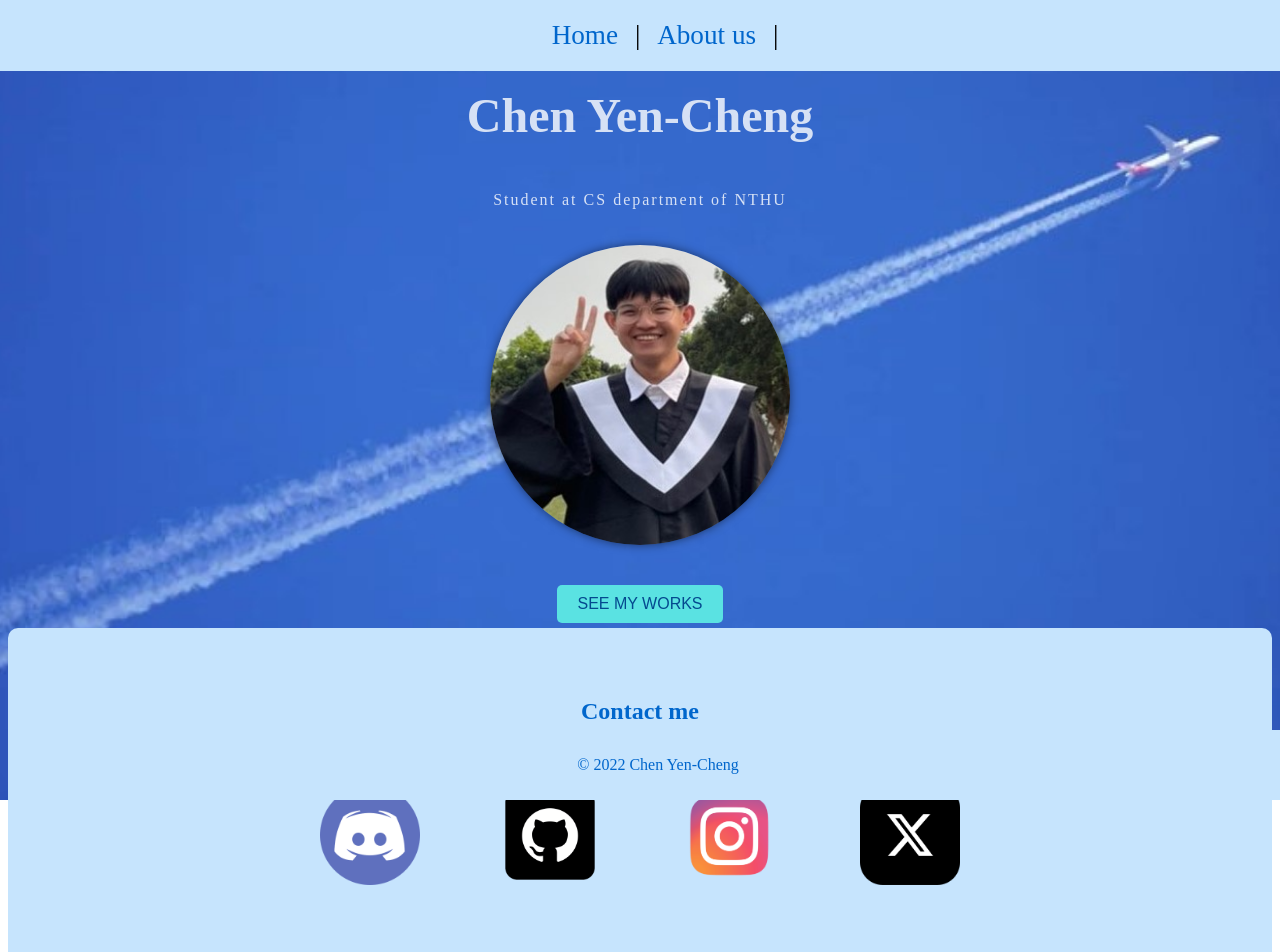
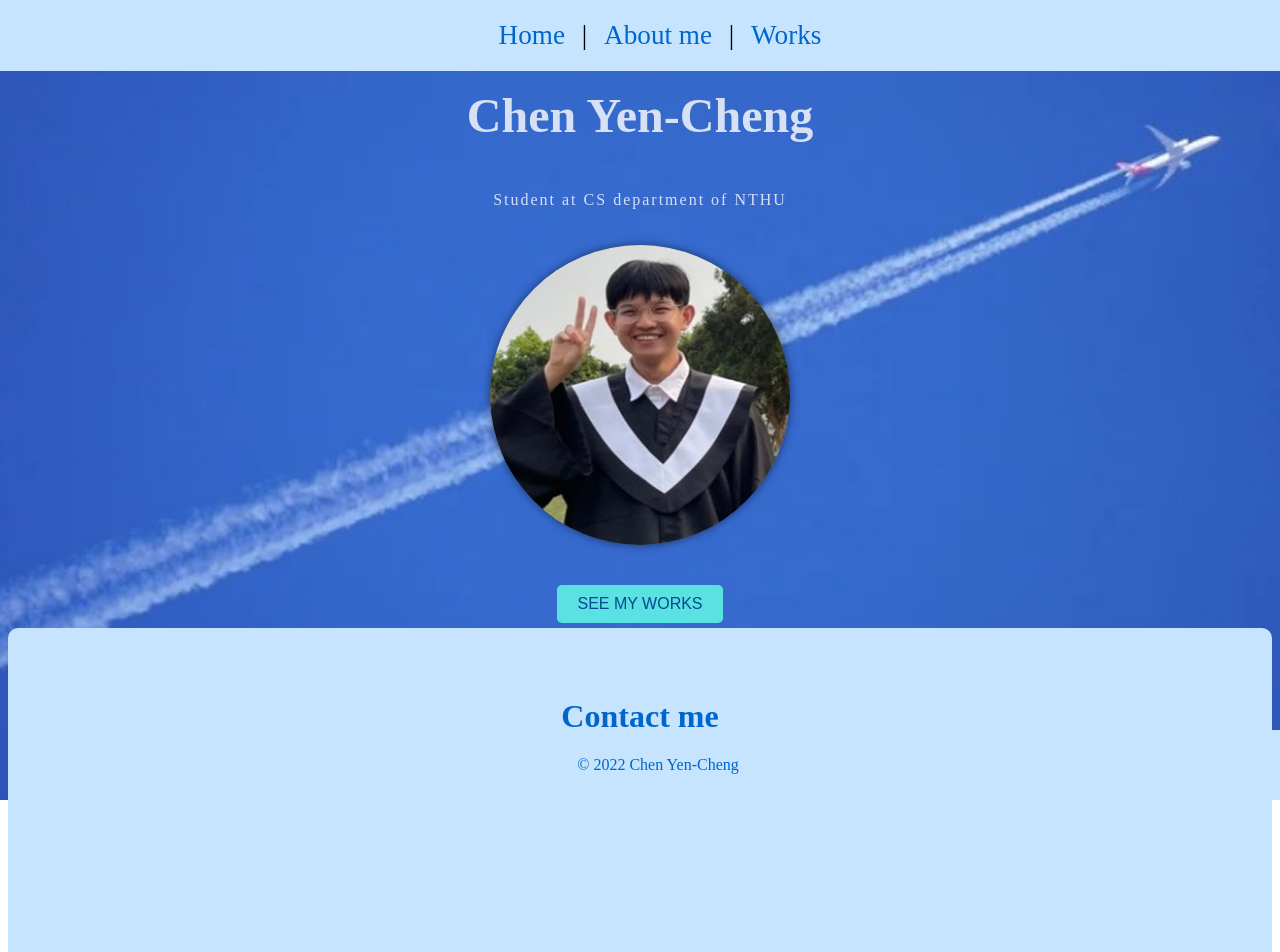
Before and after one commit to kevin20010808/APPlabs, a Vue app in the folder Applabs/: page / in a window 1280 px wide. Shown: the top 952 px of the page. Built offline with nearby package versions, Linux system fonts and the light colour scheme.

Commit message:
fixed the route

```diff
--- a/Applabs/src/App.vue
+++ b/Applabs/src/App.vue
@@ -2,7 +2,8 @@
   <div id="app">
     <nav class="navbar">
       <router-link to="/">Home</router-link> |
-      <router-link to="/about">About us</router-link> |
+      <router-link to="/about">About me</router-link> |
+      <router-link to="/works">Works</router-link>
       <!-- other pages -->
     </nav>
     <router-view/>
--- a/Applabs/src/components/Home.vue
+++ b/Applabs/src/components/Home.vue
@@ -13,7 +13,7 @@
     <div class="home">
         <!-- <h1>works</h1> -->
 
-        <h2>Contact me</h2>
+        <h1>Contact me</h1>
         <div class="items">
             <li v-for="item in items" :key="item.id">
                 <a :href="item.url" target="_blank">
@@ -53,7 +53,7 @@ export default {
         return {
             items: [
                 { id: 1, title: 'discord', url: 'https://discord.com/'  , img: 'src/assets/discord.png'},
-                { id: 2, title: 'Github', url: '', img: 'src/assets/github.png'},
+                { id: 2, title: 'Github', url: 'https://github.com/kevin20010808', img: 'src/assets/github.png'},
                 { id: 3, title: 'Instagram' , url: '', img: 'src/assets/ig.png'},
                 { id: 4, title: 'X', url: '',img: 'src/assets/x.png'},
             ]
@@ -67,37 +67,37 @@ export default {
 .home {
     background-color: #c6e4fd;
     color: #0066cc;
-    padding: 50px;
+    padding: 10px;
     height:60vh;
     border-radius: 10px;
     text-align: center;
 }
 
 .home h1 {
-    font-size: larger;
+    margin-top: 60px;
+    font-size: 2em;
     font-weight: bold;
 }
 
 .items {
     display: flex;
+    margin-top: 35vh;
+    align-items: center;
     justify-content: center;
-    align-items: center;
     list-style-type: none;
     text-decoration: none;
     color: #0066cc;
-    padding: auto;
 }
 
 .items li {
-    margin: 20px;
-    padding: 20px;
+    margin: 0 15px;
     border-radius: 10px;
+    transition: all 0.3s;
 
-    transition: all 0.3s;
 }
 
 .icon {
-    width: 100px;
+    width: 50px;
 
 
 }
```
Also changed, not shown: Applabs/src/components/div.vue (deleted, +0 -14 lines).
